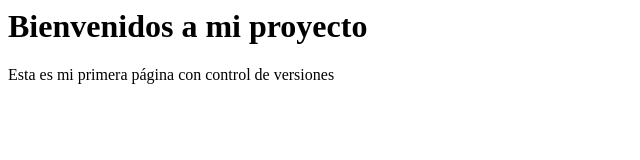
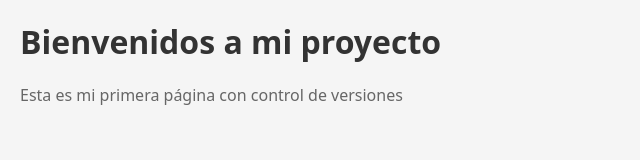
Before and after one commit to Camilin05/mi_primer_proyecto, a plain HTML site: page index.html in a window 1280 px wide. Shown: the whole page, without its empty margins (0-640 px from the left). Drawn offline with Linux system fonts and the light colour scheme.

Commit message:
Añadir estilos CSS básicos

```diff
--- a/index.html
+++ b/index.html
@@ -3,6 +3,7 @@
     <meta charset="UTF-8">
     <meta name="viewport" content="width=device-width, initial-scale=1.0">
     <title>Mi página web</title>
+    <link rel="stylesheet" href="styles/styles.css">
 </head>
 <body>
     <h1>Bienvenidos a mi proyecto</h1>
--- /dev/null
+++ b/styles/styles.css
@@ -0,0 +1,12 @@
+body {
+    font-family: system-ui, -apple-system, BlinkMacSystemFont, 'Segoe UI', Roboto, Oxygen, Ubuntu, Cantarell, 'Open Sans', 'Helvetica Neue', sans-serif;
+    margin: 0;
+    padding: 20px;
+    background-color: #f5f5f5;
+}
+h1{
+    color: #333;
+}
+p {
+    color: #666;
+}
```
